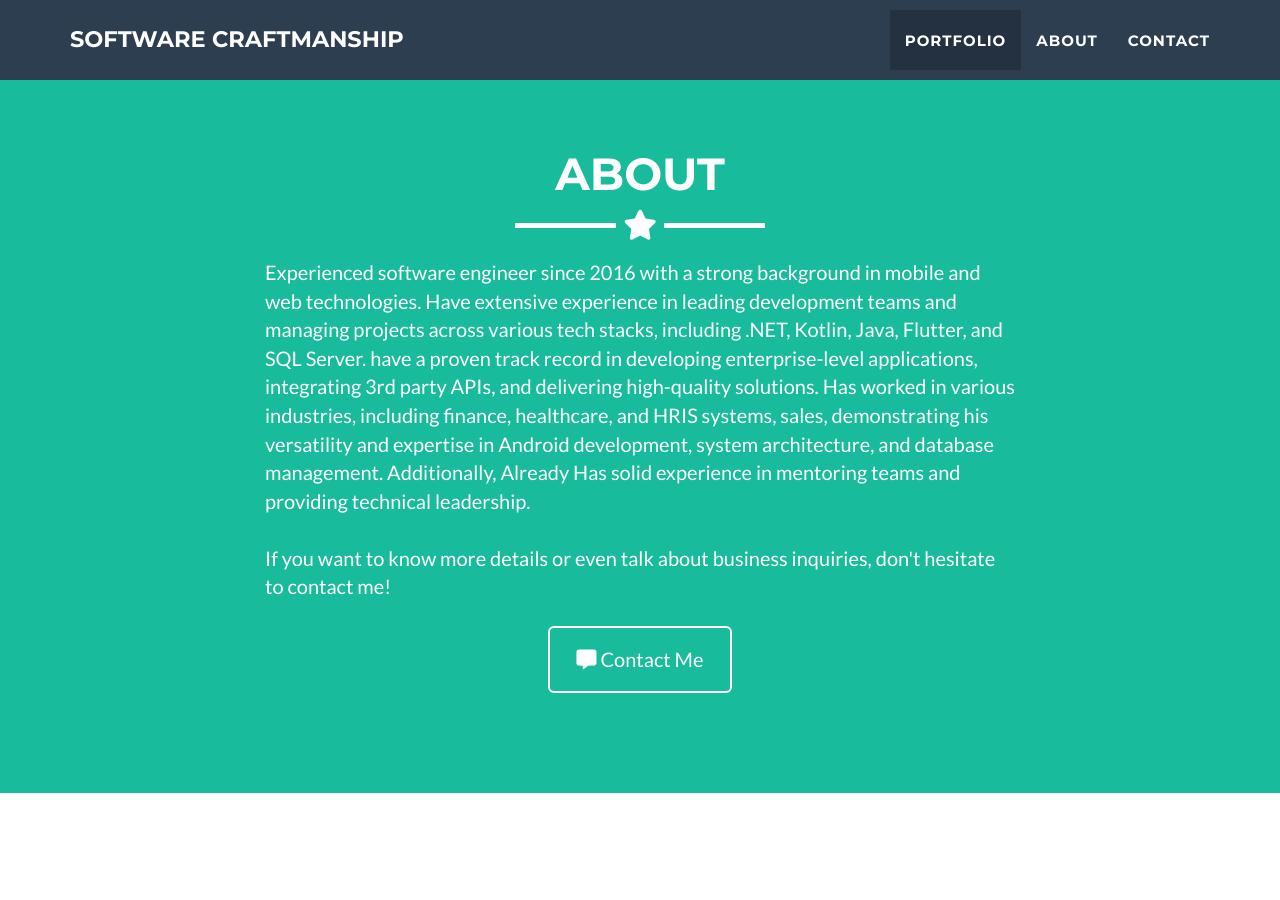
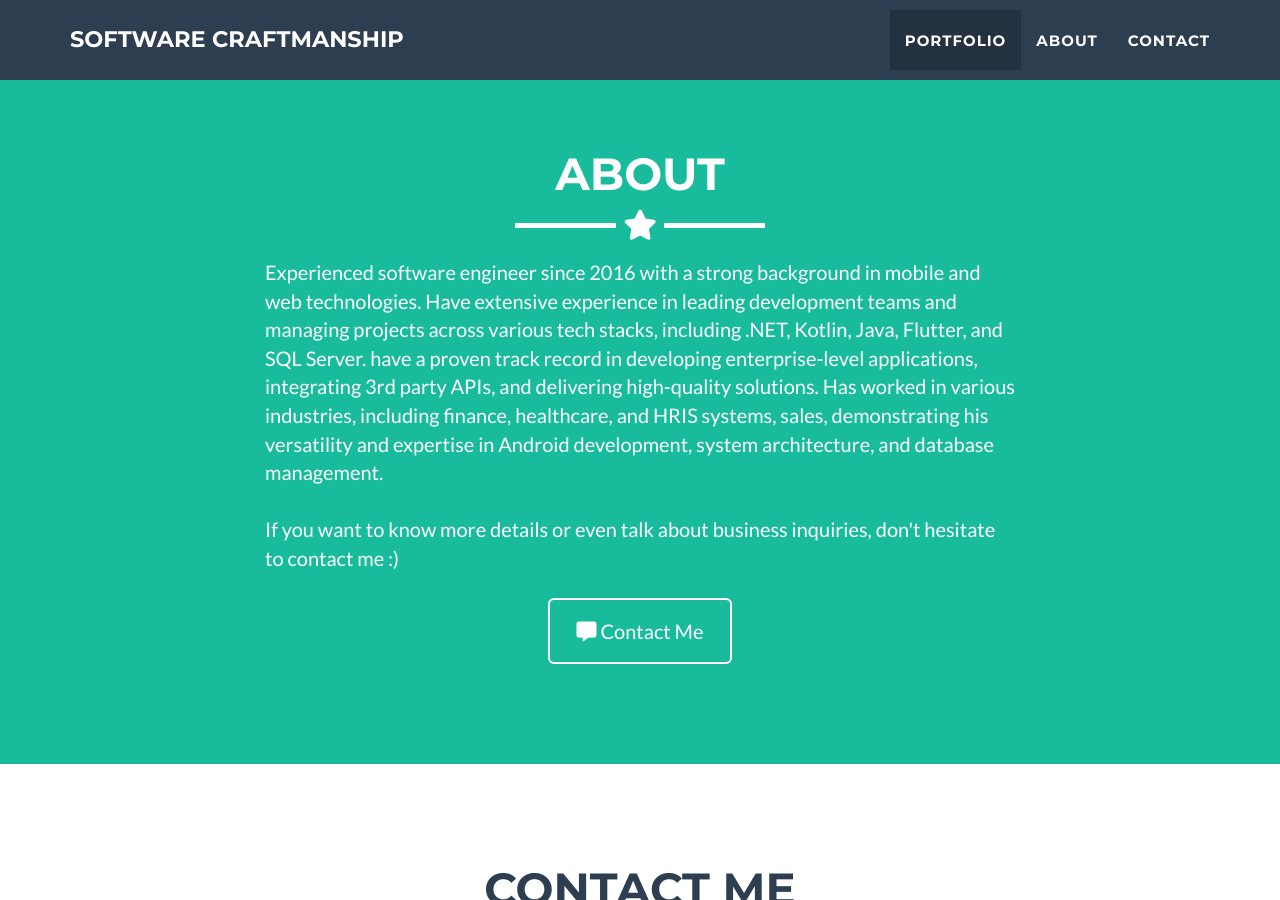
Before and after one commit to samseptiano/samseptiano.github.io, a Jekyll site: the page built from _posts/2014-07-18-project-1.markdown, in a window 1280 px wide and 900 px high, scrolled down 1567 px. Built offline with Jekyll 4.4.1, drawn with Linux system fonts in a browser that asks for light colours.

Commit message:
Update about.html

```diff
--- a/_includes/about.html
+++ b/_includes/about.html
@@ -9,7 +9,7 @@
     </div>
     <div class="row">
       <div class="col-lg-8 col-lg-offset-2">
-        <p>Experienced software engineer since 2016 with a strong background in mobile and web technologies.  Have extensive experience in leading development teams and managing projects across various tech stacks, including .NET, Kotlin, Java, Flutter, and SQL Server. have a proven track record in developing enterprise-level applications, integrating 3rd party APIs, and delivering high-quality solutions. Has worked in various industries, including finance, healthcare, and HRIS systems, sales, demonstrating his versatility and expertise in Android development, system architecture, and database management. Additionally, Already Has solid experience in mentoring teams and providing technical leadership.</br></br>If you want to know more details or even talk about business inquiries, don't hesitate to contact me! </p>
+        <p>Experienced software engineer since 2016 with a strong background in mobile and web technologies.  Have extensive experience in leading development teams and managing projects across various tech stacks, including .NET, Kotlin, Java, Flutter, and SQL Server. have a proven track record in developing enterprise-level applications, integrating 3rd party APIs, and delivering high-quality solutions. Has worked in various industries, including finance, healthcare, and HRIS systems, sales, demonstrating his versatility and expertise in Android development, system architecture, and database management.</br></br>If you want to know more details or even talk about business inquiries, don't hesitate to contact me :) </p>
       </div>
       <div class="col-lg-8 col-lg-offset-2 text-center">
         <a href="https://wa.me/6283871979960" class="btn btn-lg btn-outline">
```
